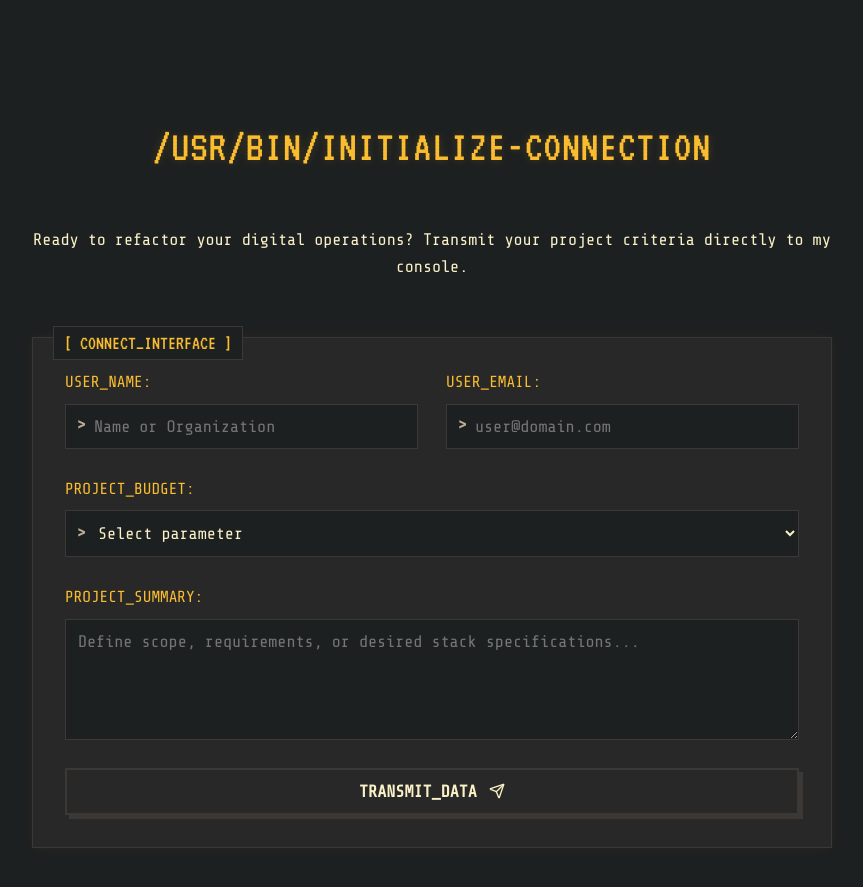
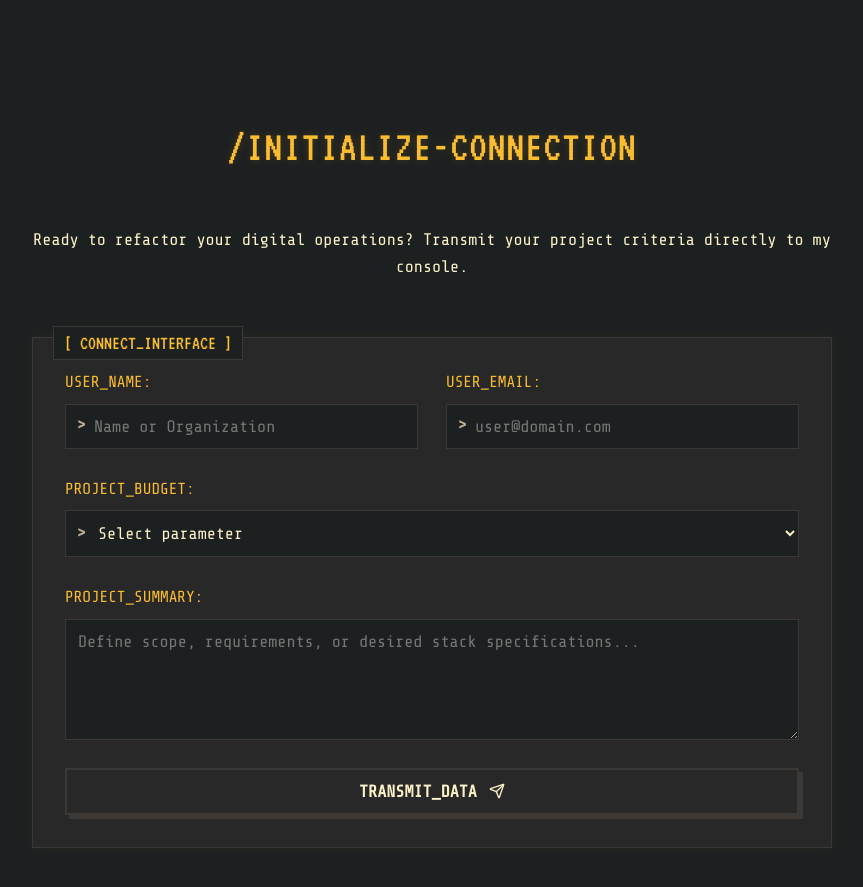
Before and after one commit to fixlixpender/filipe-oliveira.github.io, a plain HTML site: page index.html in a window 1280 px wide. Shown: the part 9000-9887 px from the top of the page, without its empty margins (208-1071 px from the left). Drawn offline with nearby package versions, Linux system fonts and the light colour scheme.

Commit message:
last tittle fixed

```diff
--- a/index.html
+++ b/index.html
@@ -1262,7 +1262,7 @@ $ omarchy plugin add https://github.com/fixlixpender/omarchy-bar-color.git --ena
             <div class="container contact__container">
 
                 <div class="contact-intro fade-on-scroll">
-                    <h2 class="section-title">/usr/bin/initialize-connection</h2>
+                    <h2 class="section-title">/initialize-connection</h2>
                     <p>Ready to refactor your digital operations? Transmit your project criteria directly to my console.</p>
                 </div>
 
```
